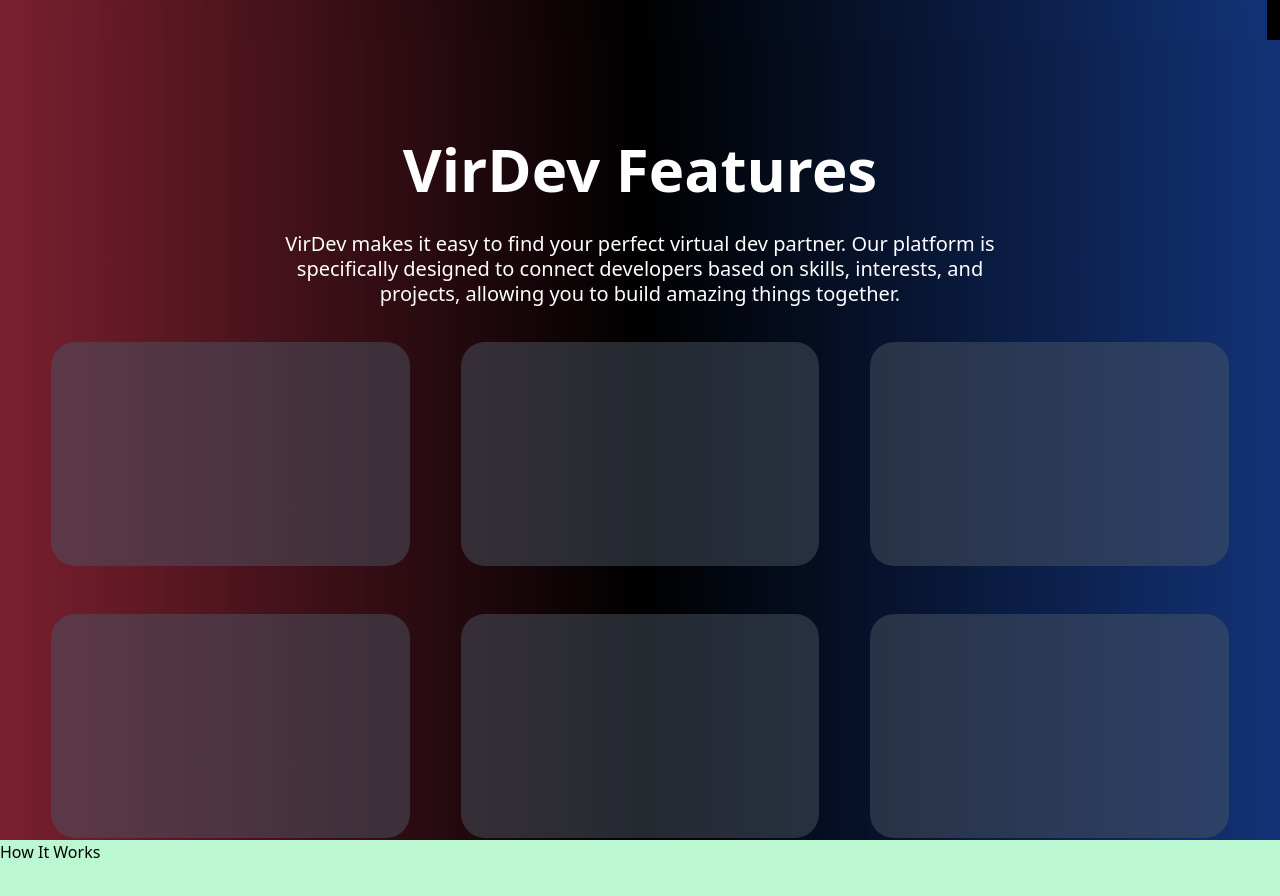
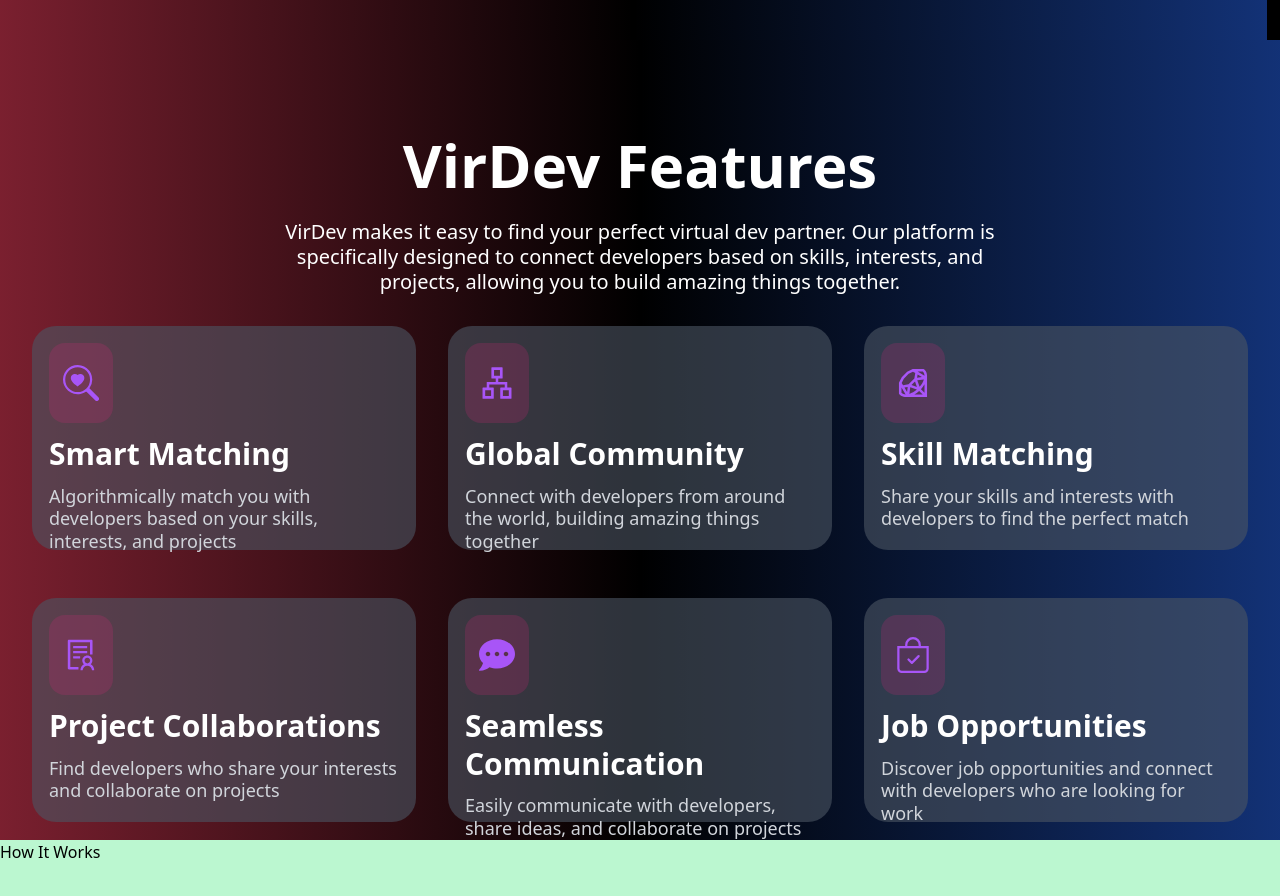
Before and after one commit to PrabhatPrajapati09/VirDev, a React (Vite) app: page /home in a window 1280 px wide. Shown: the part 760-1656 px from the top of the page. Built offline with nearby package versions, Linux system fonts and the light colour scheme.

Commit message:
features tab prototype 1

```diff
--- a/index.html
+++ b/index.html
@@ -2,7 +2,7 @@
 <html lang="en">
   <head>
     <meta charset="UTF-8" />
-    <link rel="icon" type="image/svg+xml" href="/vite.svg"/>
+    <link rel="icon" type="image/svg+xml" href="/logo.svg"/>
     <meta name="viewport" content="width=device-width, initial-scale=1.0" />
     <title>VirDev</title>
   </head>
--- a/src/index.css
+++ b/src/index.css
@@ -11,7 +11,7 @@
 }
 
 .featureInfo{
-  @apply w-[28vw] h-[28vh] bg-gray-600 opacity-[0.5] rounded-3xl
+  @apply w-[30vw] h-[28vh] bg-gray-600/60 rounded-3xl  p-4 border-[1px] border-transparent hover:border-pink-600
 }
 
 /* Add this in your global CSS (e.g., index.css or App.css) */
--- a/src/pages/Home.jsx
+++ b/src/pages/Home.jsx
@@ -2,7 +2,10 @@
 // import { createBrowserRouter, RouterProvider } from 'react-router-dom'
 import Navbar from './Navbar'
 import LoginForm from '../components/auth/LoginForm'
-import { AiOutlineKubernetes, AiOutlineArrowRight, AiOutlineArrowLeft } from "react-icons/ai";
+import { AiOutlineKubernetes, AiOutlineArrowRight, AiOutlineArrowLeft, AiOutlineApartment, AiOutlineRuby, AiOutlineSolution} from "react-icons/ai";
+import { BsSearchHeart, BsBagCheck } from "react-icons/bs";
+import { FaCommentDots } from "react-icons/fa";
+
 
 
 const Home = ({ scrollTo }) => {
@@ -116,7 +119,9 @@
 
                             {/* Top visible card */}
                             <div className="card4 bg-slate-700/80 rounded-2xl h-[446px] w-[342px] rotate-[-4deg] hover:rotate-0 duration-500 ease-in-out relative z-10 p-3">
-                                <div className="box h-[130px] w-[321px] diagonal-gradient opacity-50 rounded-2xl mb-3"></div>
+                                <div className="box h-[130px] w-[318px] diagonal-gradient  rounded-2xl mb-3 flex justify-center items-center text-4xl text-white">
+                                    {"</>"}
+                                </div>
                                 <button className="h-[40px] w-[180px] font-semibold rounded-xl bg-gradient-to-r from-fuchsia-500 via-purple-500 to-cyan-500 text-white mb-3">
                                     Find Your Partner
                                 </button>
@@ -142,32 +147,60 @@
                 <div className="h-screen bg-gradient-to-r from-rose-500/50 via-transparent to-blue-600/50">
                     <div className='pt-[10vh]'>
 
-                        <h1 className="text-6xl font-bold text-white p-3 leading-tight text-center mx-auto">
+                        <h1 className="text-6xl font-bold text-white p-2 leading-tight text-center mx-auto">
                             VirDev Features
                         </h1>
-                        <h4 className="text-xl text-white p-3 leading-tight text-center w-[60vw] mx-auto">
+                        <h4 className="text-xl text-white p-2 leading-tight text-center w-[60vw] mx-auto">
                             VirDev makes it easy to find your perfect virtual dev partner. Our platform is specifically designed to connect developers based on skills, interests, and projects, allowing you to build amazing things together.
                         </h4>
                     </div>
 
                     <div className="features h-[68vh] w-[100vw] flex items-center justify-evenly flex-wrap">
                         <div className="featureInfo">
+                            <div className="featureIcon h-[10vh] w-[5vw]  bg-pink-600/20 p-3 rounded-2xl flex justify-center items-center text-4xl text-purple-500">
+                                <BsSearchHeart />
+                            </div>
+                            <h2 className="text-3xl font-semibold text-white p-3 pl-0 leading-tight">Smart Matching</h2>
+                            <h3 className="text-lg text-gray-300  leading-tight">Algorithmically match you with developers based on your skills, interests, and projects</h3>
 
                         </div>
                         <div className="featureInfo">
+                            <div className="featureIcon h-[10vh] w-[5vw]  bg-pink-600/20 p-3 rounded-2xl flex justify-center items-center text-4xl text-purple-500">
+                                <AiOutlineApartment />
+                            </div>
+                            <h2 className="text-3xl font-semibold text-white p-3 pl-0 leading-tight">Global Community</h2>
+                            <h3 className="text-lg text-gray-300  leading-tight">Connect with developers from around the world, building amazing things together</h3>
 
                         </div>
                         <div className="featureInfo">
+                            <div className="featureIcon h-[10vh] w-[5vw]  bg-pink-600/20 p-3 rounded-2xl flex justify-center items-center text-4xl text-purple-500">
+                                <AiOutlineRuby />
+                            </div>
+                            <h2 className="text-3xl font-semibold text-white p-3 pl-0 leading-tight">Skill Matching</h2>
+                            <h3 className="text-lg text-gray-300  leading-tight">Share your skills and interests with developers to find the perfect match</h3>
+                        </div>
 
+
+                        <div className="featureInfo">
+                            <div className="featureIcon h-[10vh] w-[5vw]  bg-pink-600/20 p-3 rounded-2xl flex justify-center items-center text-4xl text-purple-500">
+                                <AiOutlineSolution />
+                            </div>
+                            <h2 className="text-3xl font-semibold text-white p-3 pl-0 leading-tight">Project Collaborations</h2>
+                            <h3 className="text-lg text-gray-300  leading-tight">Find developers who share your interests and collaborate on projects</h3>
                         </div>
                         <div className="featureInfo">
-
+                            <div className="featureIcon h-[10vh] w-[5vw]  bg-pink-600/20 p-3 rounded-2xl flex justify-center items-center text-4xl text-purple-500">
+                                <FaCommentDots />
+                            </div>
+                            <h2 className="text-3xl font-semibold text-white p-3 pl-0 leading-tight">Seamless Communication</h2>
+                            <h3 className="text-lg text-gray-300  leading-tight">Easily communicate with developers, share ideas, and collaborate on projects</h3>
                         </div>
                         <div className="featureInfo">
-
-                        </div>
-                        <div className="featureInfo">
-
+                            <div className="featureIcon h-[10vh] w-[5vw]  bg-pink-600/20 p-3 rounded-2xl flex justify-center items-center text-4xl text-purple-500">
+                                <BsBagCheck />
+                            </div>
+                            <h2 className="text-3xl font-semibold text-white p-3 pl-0 leading-tight">Job Opportunities</h2>
+                            <h3 className="text-lg text-gray-300  leading-tight">Discover job opportunities and connect with developers who are looking for work</h3>
                         </div>
                     </div>
                 </div>
--- a/src/pages/Navbar.jsx
+++ b/src/pages/Navbar.jsx
@@ -10,7 +10,7 @@
         <div className='h-[10vh] w-[100vw] p-5 fixed'>
             <div className='border-2 rounded-full px-3 '>
                 <div className="flex justify-between items-center p-3 text-white">
-                    <div className="logo font-bold text-4xl bg-gradient-to-r from-fuchsia-500 via-purple-500 to-cyan-500 bg-clip-text text-transparent">VirDev</div>
+                    <div className="logo font-bold text-4xl bg-gradient-to-r from-fuchsia-500 via-purple-500 to-cyan-500 bg-clip-text text-transparent">{"</> "}VirDev</div>
                     <div className="links flex gap-6 justify-center items-center text-xl">
                         <div className='flex gap-6 '>
                             <NavLink className={({ isActive }) => isActive ? "border-2 border-white rounded-full px-2.5 bg-white text-black" : "active"} to="/home">Home</NavLink>
```
Also changed, not shown: public/logo.svg.
